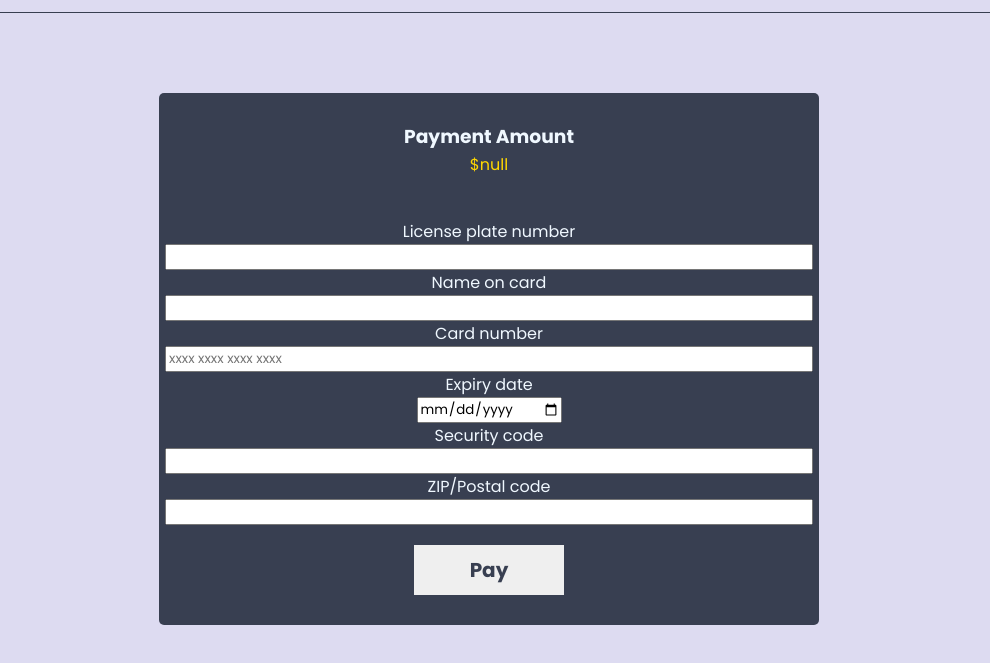
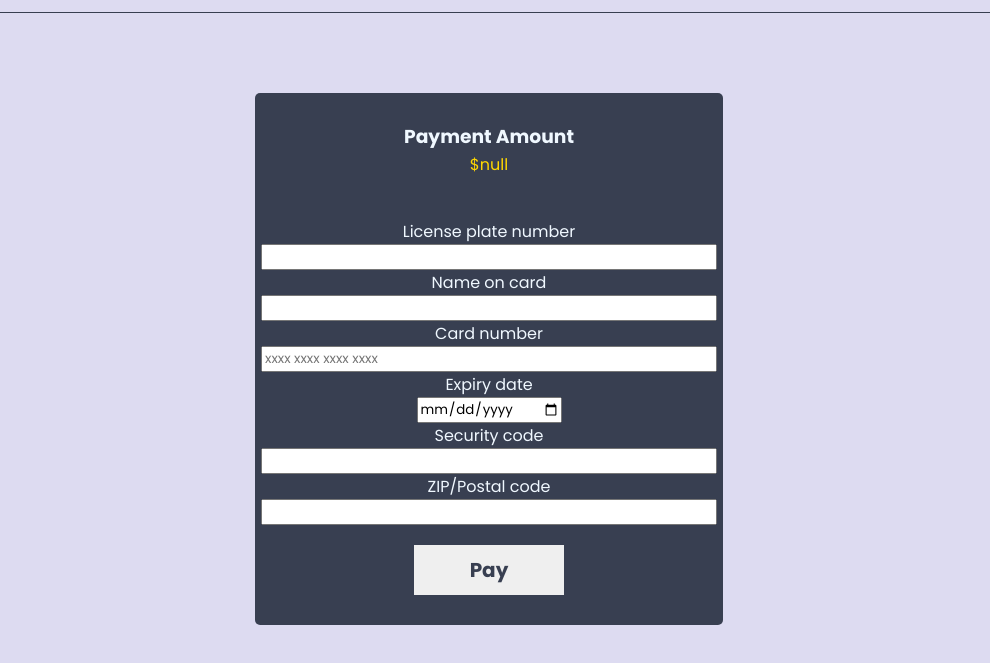
Before and after one commit to Stay-While/stayawhile, a plain HTML site: page pages/transaction.html in a window 1280 px wide. Shown: the part 83-746 px from the top of the page, without its empty margins (151-1141 px from the left). Drawn offline with Linux system fonts and the light colour scheme; sample sign-in values are in the browser's storage.

Commit message:
some display changes

```diff
--- a/styles/form.css
+++ b/styles/form.css
@@ -69,22 +69,3 @@ body {
   width: 150px;
   margin-bottom: 10px;
 }
-#form-lable,
-#lot-amount,
-#lot-price,
-#property-name,
-#prop-img,
-#error-message {
-  margin-left: 65px;
-}
-/* Chrome, Safari, Edge, Opera */
-input::-webkit-outer-spin-button,
-input::-webkit-inner-spin-button {
-  -webkit-appearance: none;
-  margin: 0;
-}
-
-/* Firefox */
-input[type="number"] {
-  -moz-appearance: textfield;
-}
--- a/styles/home.css
+++ b/styles/home.css
@@ -130,7 +130,7 @@ li {
   margin-right: 5vw;
 }
 #res-des-cont {
-  width: 45vw;
+  width: 35vw;
 }
 
 #lable,
@@ -191,16 +191,7 @@ li {
   #info-basic {
     margin-left: 50px;
   }
+  #res-des-cont {
+    width: 50vw;
+  }
 }
-
-/* Chrome, Safari, Edge, Opera */
-input::-webkit-outer-spin-button,
-input::-webkit-inner-spin-button {
-  -webkit-appearance: none;
-  margin: 0;
-}
-
-/* Firefox */
-input[type="number"] {
-  -moz-appearance: textfield;
-}
--- a/styles/index.css
+++ b/styles/index.css
@@ -53,14 +53,3 @@ body {
   font-weight: 900;
   padding-right: 5px;
 }
-/* Chrome, Safari, Edge, Opera */
-input::-webkit-outer-spin-button,
-input::-webkit-inner-spin-button {
-  -webkit-appearance: none;
-  margin: 0;
-}
-
-/* Firefox */
-input[type="number"] {
-  -moz-appearance: textfield;
-}
--- a/styles/profile.css
+++ b/styles/profile.css
@@ -18,14 +18,3 @@
   font-size: 20px;
   font-weight: 600;
 }
-/* Chrome, Safari, Edge, Opera */
-input::-webkit-outer-spin-button,
-input::-webkit-inner-spin-button {
-  -webkit-appearance: none;
-  margin: 0;
-}
-
-/* Firefox */
-input[type="number"] {
-  -moz-appearance: textfield;
-}
--- a/styles/transaction.css
+++ b/styles/transaction.css
@@ -8,7 +8,7 @@
   flex-direction: column;
   background-color: #383f51;
   color: aliceblue;
-  width: 50vw;
+  width: 35vw;
   margin: 80px auto;
   border-radius: 5px;
   padding: 10px;
@@ -42,16 +42,8 @@
 #exp-date {
   width: 140px;
 }
-/* remove arrow on number input */
-
-/* Chrome, Safari, Edge, Opera */
-input::-webkit-outer-spin-button,
-input::-webkit-inner-spin-button {
-  -webkit-appearance: none;
-  margin: 0;
+@media screen and (max-width: 490px) {
+  #payment-container {
+    width: 60vw;
+  }
 }
-
-/* Firefox */
-input[type="number"] {
-  -moz-appearance: textfield;
-}
```
